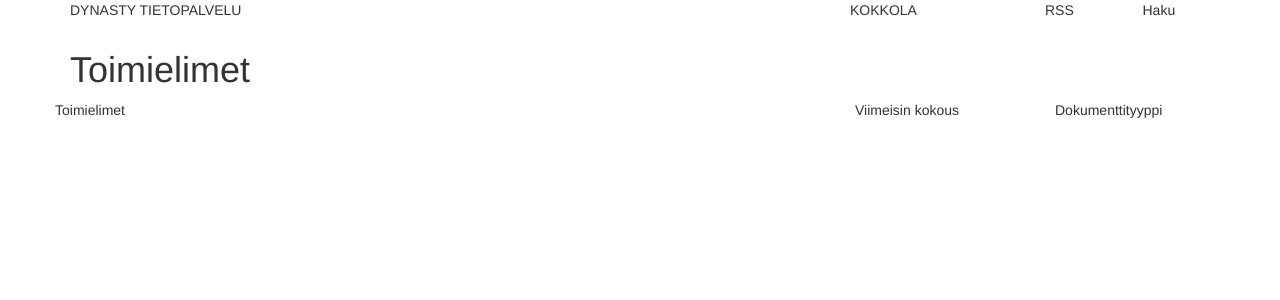
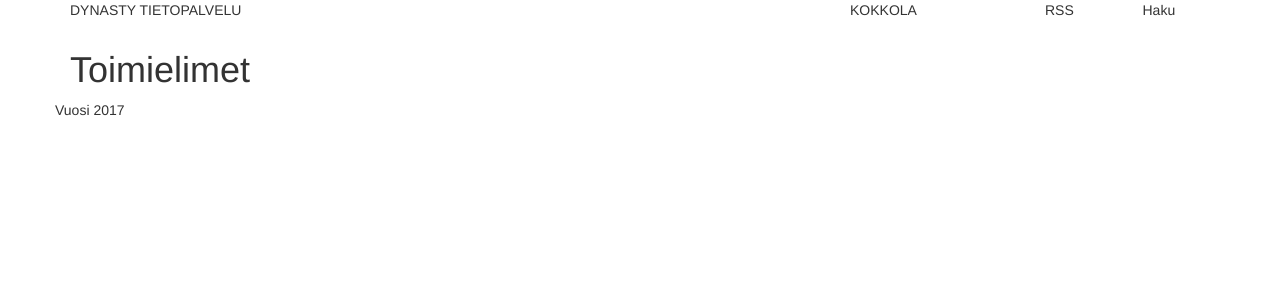
Before and after one commit to ArttuU/N-ytt-, a PHP site: page /testi.php in a window 1280 px wide. Shown: the top 300 px of the page. Run offline with PHP 8.4, Linux system fonts and the light colour scheme; data that the repository does not hold is empty.

Commit message:
päivitys

```diff
--- a/testi.php
+++ b/testi.php
@@ -31,14 +31,8 @@
 
              <div class="row">
                  <div class="col-md-8">
-                     <p>Toimielimet</p>
+                     <p>Vuosi 2017</p>
                  </div>
-             <div class="col-md-2">
-                 <p>Viimeisin kokous</p>
-             </div>
-             <div class="col-md-2">
-                 <p>Dokumenttityyppi</p>
-             </div>
          </div>
 
          <div class="row">
@@ -52,8 +46,8 @@
            while($t = $nayta -> fetch_object()){
            $numero = 0;
            $numero = $numero + 1;
-             echo '<div class="col-md-2">'."<p>". $t -> päivämäärä ."</p>"."</div>";
-             echo '<div class="col-md-8">'.'<a href="'. $t -> tyyppi.$numero .'.php">' .  $t ->  tyyppi."</a>"."</div>";
+             echo '<div class="col-md-8">'."<p>". $t -> päivämäärä ."</p>"."</div>";
+             echo '<div class="col-md-2">'.'<a href="'. $t -> tyyppi.$numero .'.php">' .  $t ->  tyyppi."</a>"."</div>";
           }
 
           $my -> close();
```
